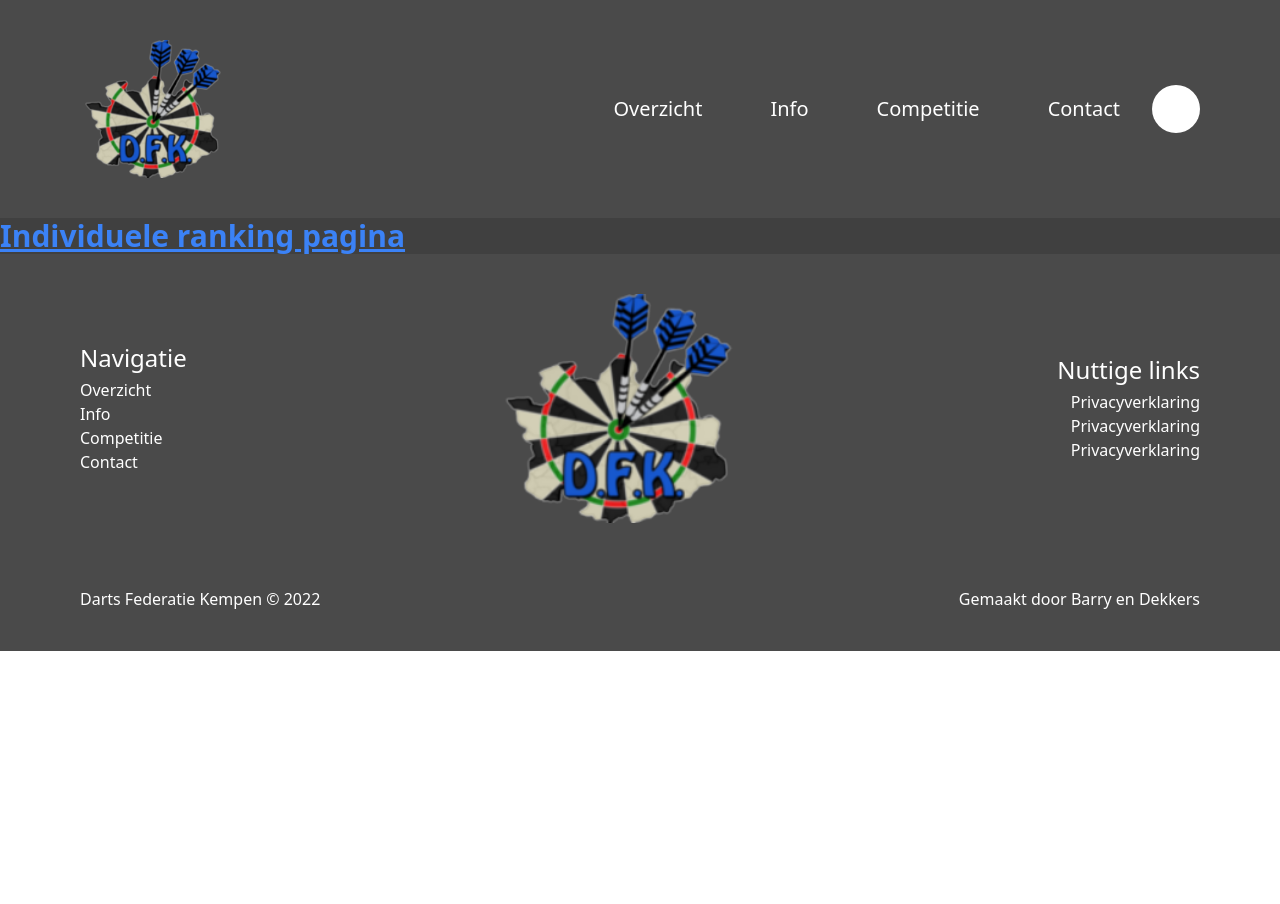
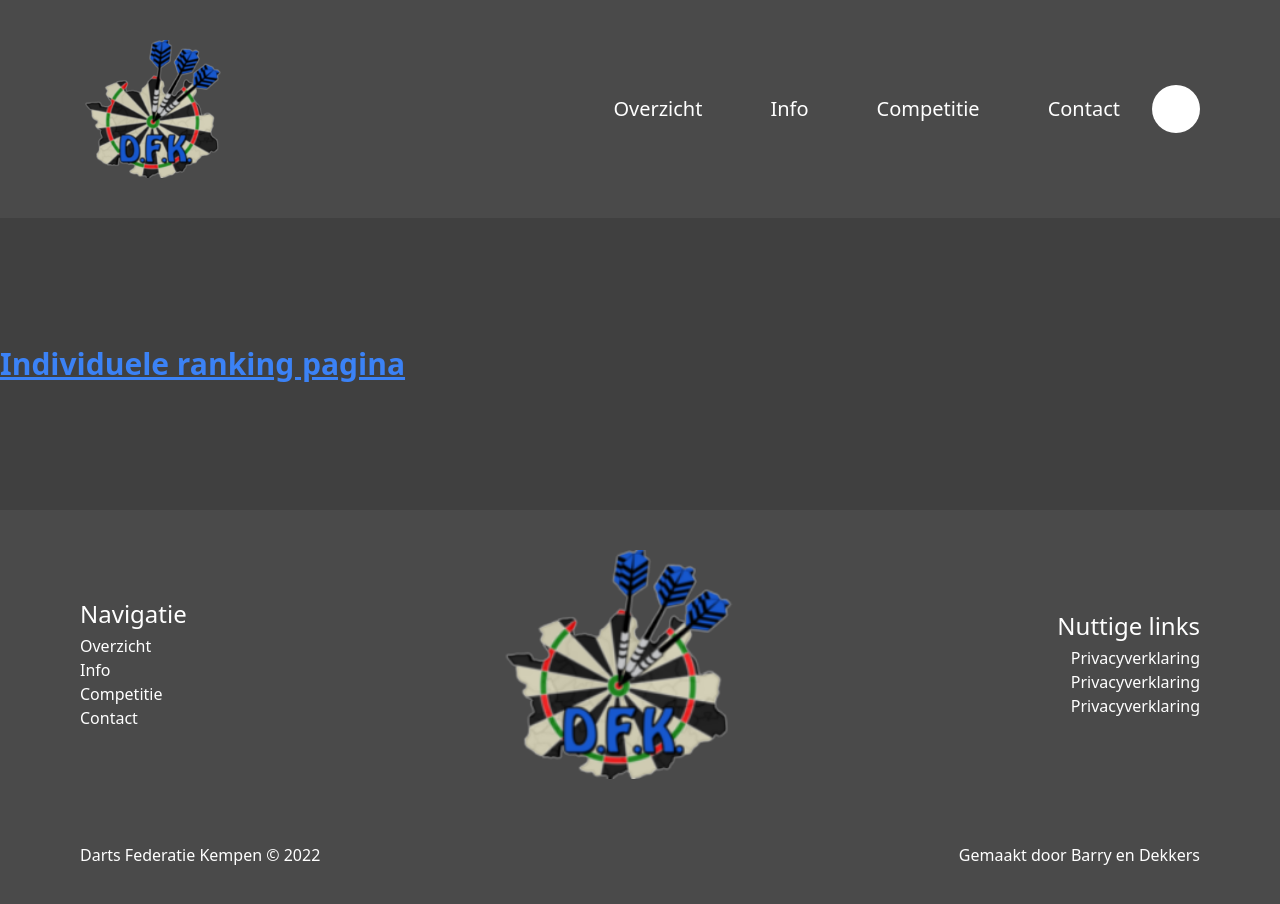
Before and after one commit to syandelbart/2223-Darts_Kempen-001-Website-Dartsfederatie, a Next.js app in the folder code/dfkwebsite/: page /competitie/individueleranking in a window 1280 px wide. Shown: the top 904 px of the page. Before the commit the page ends 800 px from the top, so only its background shows below. Built offline with nearby package versions, Linux system fonts and the light colour scheme; some icons are missing; what tailwind-children would draw is missing.

Commit message:
layout temp fix for spacing

```diff
--- a/code/dfkwebsite/components/Layout.tsx
+++ b/code/dfkwebsite/components/Layout.tsx
@@ -10,7 +10,7 @@ export default function Layout({ children }: any) {
   return (
     <>
       <Navbar />
-      <main className="bg-background container mx-auto">
+      <main className="bg-background py-32 container mx-auto">
         {children}
       </main>
       <Footer />
```
